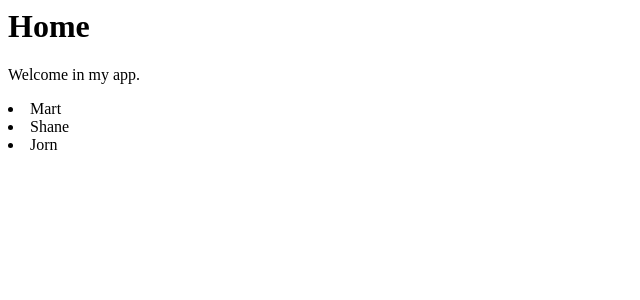
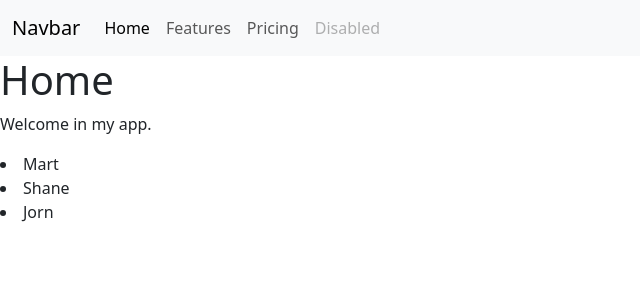
Before and after one commit to martprenger/WEB-cardgame, a PHP site: page /home in a window 1280 px wide. Shown: the top 300 px of the page, without its empty margins (0-640 px from the left). Run offline with PHP 8.4, Linux system fonts and the light colour scheme.

Commit message:
made a navbar and a header with bootstrap

```diff
--- a/composer.json
+++ b/composer.json
@@ -1,10 +1,12 @@
 {
   "require": {
     "vlucas/phpdotenv": "^5.3"
+
   },
   "autoload": {
     "psr-4": {
-      "Source\\": "source/"
+      "Source\\": "source/",
+      "View\\": "view/"
     }
   }
 }
--- a/source/Router.php
+++ b/source/Router.php
@@ -15,7 +15,7 @@ class Router {
             require $this->routes[$path];
         } else {
             header("HTTP/1.0 404 Not Found");
-            echo "Page not found";
+            return require 'view/404.php';
         }
     }
 }
--- a/view/home.php
+++ b/view/home.php
@@ -1,3 +1,7 @@
+<?php
+require_once 'view/layouts/nav.php';
+?>
+
 <h1>Home</h1>
 <p>Welcome in my app.</p>
 
--- /dev/null
+++ b/view/layouts/header.php
@@ -0,0 +1,15 @@
+<!DOCTYPE html>
+<html lang="en">
+<head>
+    <meta charset="UTF-8">
+    <meta name="viewport" content="width=device-width, initial-scale=1.0">
+    <title>Preview</title>
+
+    <!-- Bootstrap TODO: Vervangen door gedownloade versie, nu CDN -->
+    <link href="https://cdn.jsdelivr.net/npm/bootstrap@5.3.3/dist/css/bootstrap.min.css" rel="stylesheet" integrity="sha384-QWTKZyjpPEjISv5WaRU9OFeRpok6YctnYmDr5pNlyT2bRjXh0JMhjY6hW+ALEwIH" crossorigin="anonymous">
+<!--    <link href="path/to/bootstrap/css/bootstrap.min.css" rel="stylesheet">-->
+<!--    <script src="path/to/bootstrap/js/bootstrap.min.js"></script>-->
+
+    <!-- Eigen css -->
+
+</head>
--- /dev/null
+++ b/view/layouts/nav.php
@@ -0,0 +1,30 @@
+<?php
+require_once 'view/layouts/header.php';
+?>
+
+
+
+<nav class="navbar navbar-expand-lg bg-body-tertiary">
+    <div class="container-fluid">
+        <a class="navbar-brand" href="#">Navbar</a>
+        <button class="navbar-toggler" type="button" data-bs-toggle="collapse" data-bs-target="#navbarNav" aria-controls="navbarNav" aria-expanded="false" aria-label="Toggle navigation">
+            <span class="navbar-toggler-icon"></span>
+        </button>
+        <div class="collapse navbar-collapse" id="navbarNav">
+            <ul class="navbar-nav">
+                <li class="nav-item">
+                    <a class="nav-link active" aria-current="page" href="#">Home</a>
+                </li>
+                <li class="nav-item">
+                    <a class="nav-link" href="#">Features</a>
+                </li>
+                <li class="nav-item">
+                    <a class="nav-link" href="#">Pricing</a>
+                </li>
+                <li class="nav-item">
+                    <a class="nav-link disabled" aria-disabled="true">Disabled</a>
+                </li>
+            </ul>
+        </div>
+    </div>
+</nav>
```
